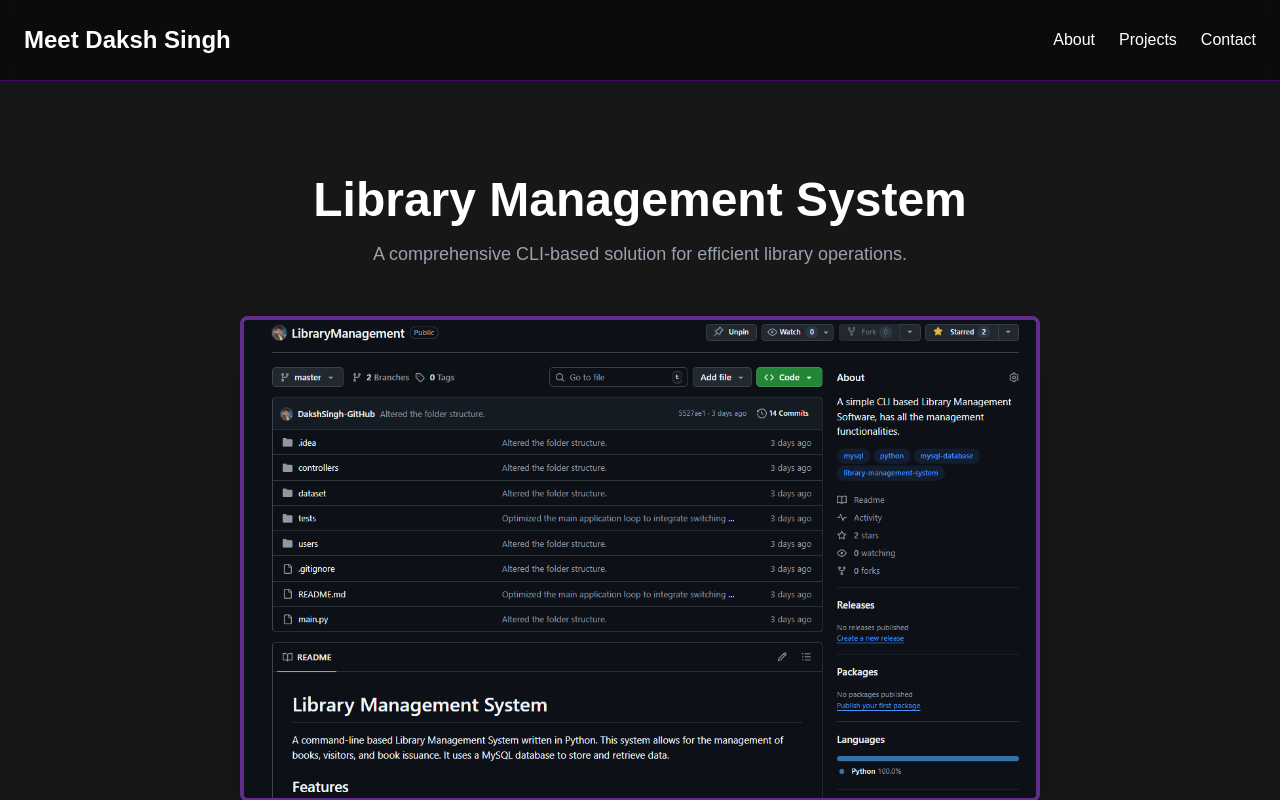
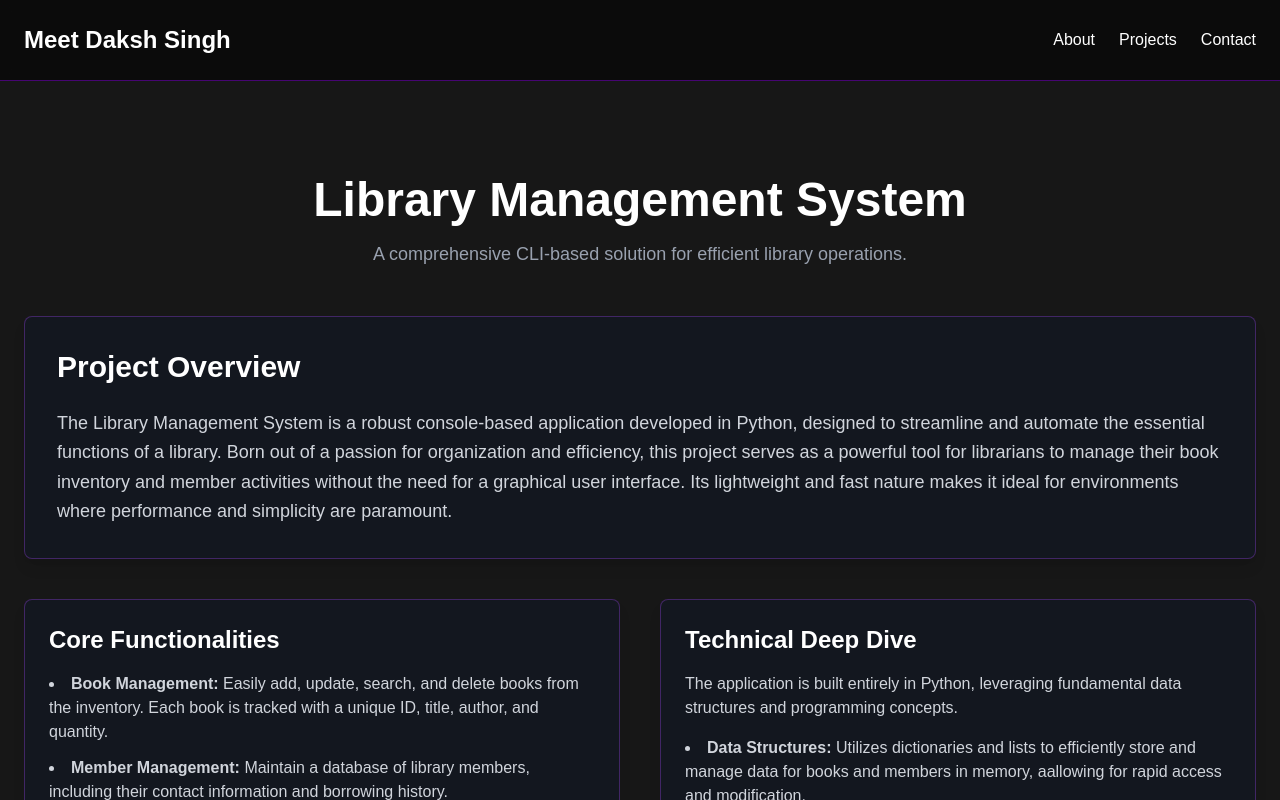
Before and after one commit to DakshSingh-GitHub/PortfolioWebApp, a Next.js app: page /projects/library-management in a window 1280 px wide. Shown: the top 800 px of the page. Built offline with nearby package versions, Linux system fonts and the light colour scheme.

Commit message:
Removed image component

```diff
--- a/app/projects/library-management/page.tsx
+++ b/app/projects/library-management/page.tsx
@@ -33,17 +33,6 @@
                     operations.
                 </p>
             </header>
-
-            <div className="flex justify-center my-10">
-                {/* eslint-disable-next-line @next/next/no-img-element */}
-                <img
-                    src="/projects/library_management.png"
-                    alt="Library Management System CLI"
-                    width={800}
-                    height={450}
-                    className={`rounded-lg shadow-2xl border-4 border-purple-500/50 ${classNames.textGlowEffect}`}
-                />
-            </div>
 
             <div
                 className={`bg-gray-900/50 p-8 rounded-lg shadow-lg border border-purple-500/30 my-10 ${classNames.boxHoverEffect}`}
```
